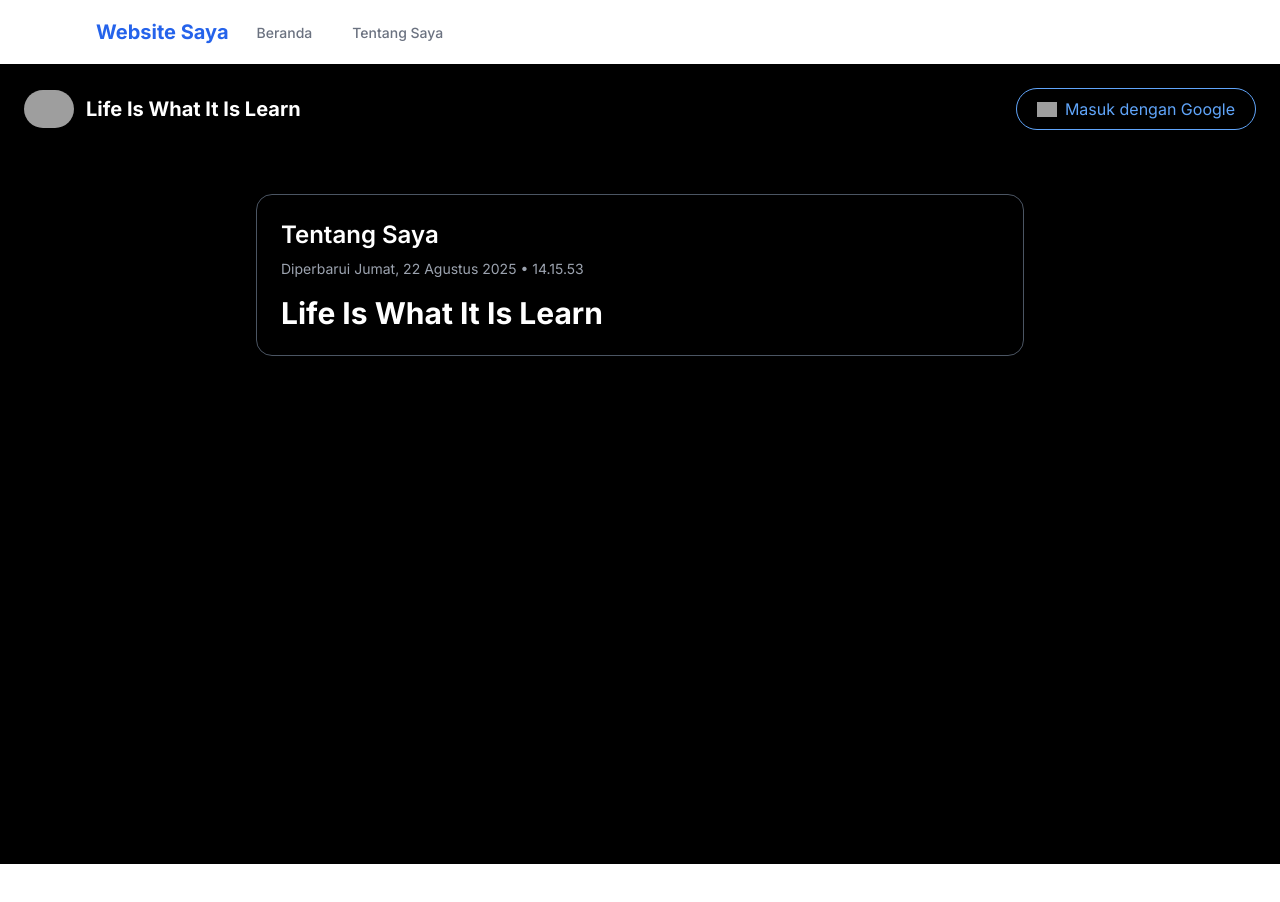
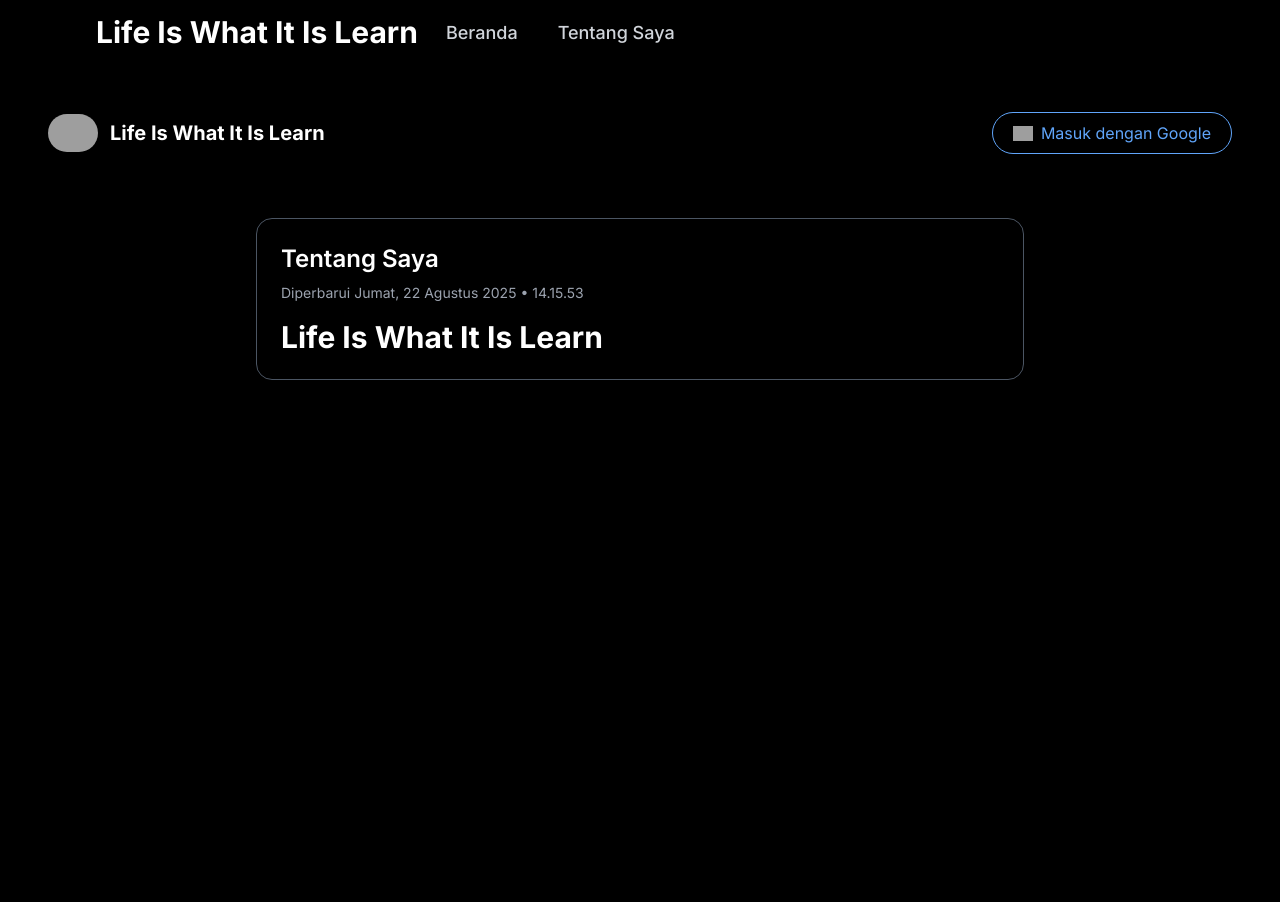
Before and after one commit to vinividivicilala/wawt, a Next.js app in the folder my-project/: page /tentang-saya in a window 1280 px wide. Shown: the top 902 px of the page. Before the commit the page ends 864 px from the top, so only its background shows below. Built offline with nearby package versions, Linux system fonts and the light colour scheme; no server answers; grey boxes are pictures that could not be loaded.

Commit message:
Update layout.tsx

```diff
--- a/my-project/app/layout.tsx
+++ b/my-project/app/layout.tsx
@@ -5,7 +5,7 @@ import './globals.css'
 const inter = Inter({ subsets: ['latin'] })
 
 export const metadata: Metadata = {
-  title: 'Website Saya',
+  title: 'Life Is What It Is Learn',
   description: 'Website pribadi dengan Next.js',
 }
 
@@ -16,24 +16,26 @@ export default function RootLayout({
 }) {
   return (
     <html lang="id">
-      <body className={inter.className}>
-        <nav className="bg-white shadow-sm">
+      <body className={`${inter.className} bg-black text-white`}>
+        <nav className="bg-black shadow-sm">
           <div className="max-w-6xl mx-auto px-4 sm:px-6 lg:px-8">
             <div className="flex justify-between h-16">
               <div className="flex">
                 <div className="flex-shrink-0 flex items-center">
-                  <h1 className="text-xl font-bold text-primary-600">Website Saya</h1>
+                  <h1 className="text-3xl font-bold text-white">
+                    Life Is What It Is Learn
+                  </h1>
                 </div>
                 <div className="hidden sm:ml-6 sm:flex sm:space-x-8">
                   <a
                     href="/"
-                    className="border-transparent text-gray-500 hover:border-gray-300 hover:text-gray-700 inline-flex items-center px-1 pt-1 border-b-2 text-sm font-medium"
+                    className="border-transparent text-gray-300 hover:border-gray-500 hover:text-white inline-flex items-center px-1 pt-1 border-b-2 text-lg font-medium"
                   >
                     Beranda
                   </a>
                   <a
                     href="/tentang-saya"
-                    className="border-transparent text-gray-500 hover:border-gray-300 hover:text-gray-700 inline-flex items-center px-1 pt-1 border-b-2 text-sm font-medium"
+                    className="border-transparent text-gray-300 hover:border-gray-500 hover:text-white inline-flex items-center px-1 pt-1 border-b-2 text-lg font-medium"
                   >
                     Tentang Saya
                   </a>
@@ -42,7 +44,7 @@ export default function RootLayout({
             </div>
           </div>
         </nav>
-        <main>{children}</main>
+        <main className="p-6">{children}</main>
       </body>
     </html>
   )
```
